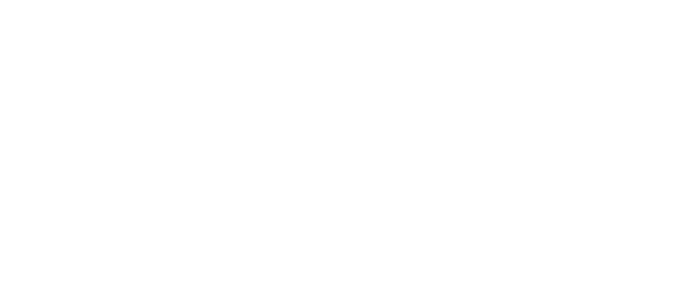
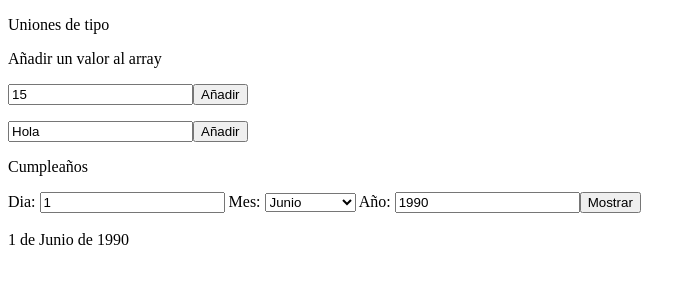
Before and after one commit to Xarli11/angular_01, an Angular app in the folder fundamentosTS/: page / in a window 1280 px wide. Shown: the top 300 px of the page, without its empty margins (0-696 px from the left). Built offline with nearby package versions, Linux system fonts and the light colour scheme.

Commit message:
Añadido el componente de las union

```diff
--- a/fundamentosTS/src/app/app.component.html
+++ b/fundamentosTS/src/app/app.component.html
@@ -1 +1,2 @@
 <app-arrays></app-arrays>
+<app-union></app-union>
--- a/fundamentosTS/src/app/app.module.ts
+++ b/fundamentosTS/src/app/app.module.ts
@@ -4,11 +4,13 @@
 import { AppComponent } from './app.component';
 import { ArraysComponent } from './arrays/arrays.component';
 import { FormsModule } from '@angular/forms';
+import { UnionComponent } from './union/union.component';
 
 @NgModule({
   declarations: [
     AppComponent,
-    ArraysComponent
+    ArraysComponent,
+    UnionComponent
   ],
   imports: [
     BrowserModule,
--- /dev/null
+++ b/fundamentosTS/src/app/union/union.component.html
@@ -0,0 +1,26 @@
+<p>Uniones de tipo</p>
+<p>Añadir un valor al array</p>
+<p><input type="number" [(ngModel)]="ejemploNumber" /><button (click)="addNumber()">Añadir</button></p>
+<p><input type="text" [(ngModel)]="ejemploString"><button (click)="addString()">Añadir</button></p>
+<p>{{mostrar()}}</p>
+<p>Cumpleaños</p>
+<p>
+  Dia: <input type="number" [(ngModel)]="diaCumple">
+  Mes: <select [(ngModel)]="mes">
+    <option value="Enero">Enero</option>
+    <option value="Febrero">Febrero</option>
+    <option value="Marzo">Marzo</option>
+    <option value="Abril">Abril</option>
+    <option value="Mayo">Mayo</option>
+    <option value="Junio">Junio</option>
+    <option value="Julio">Julio</option>
+    <option value="Agosto">Agosto</option>
+    <option value="Septiembre">Septiembre</option>
+    <option value="Octubre">Octubre</option>
+    <option value="Noviembre">Noviembre</option>
+    <option value="Diciembre">Diciembre</option>
+  </select>
+  Año: <input type="number" [(ngModel)]="yearCumple">
+  <button (click)="mostrarCumple()">Mostrar</button><br><br>
+  <label>{{mostrarCumple()}}</label>
+</p>
--- /dev/null
+++ b/fundamentosTS/src/app/union/union.component.ts
@@ -0,0 +1,60 @@
+import { Component } from '@angular/core';
+
+@Component({
+  selector: 'app-union',
+  templateUrl: './union.component.html',
+  styleUrls: ['./union.component.css']
+})
+export class UnionComponent {
+  //Union - Unión de tipos
+  string_number: (string | number)[] = ["Hola", 1, "Adios", 2, "Buenos días", 3];
+  ejemploNumber: number = 1|2|3|4|5|6|7|8|9|10;
+  ejemploString: "Hola"|"Adios"|"Buenos días"="Hola"; //Si no se inicializa, da error
+  diaCumple:number=1;
+  yearCumple:number=1990;
+  mes: meses= meses.junio;
+  //Constructor
+  constructor(){
+    this.mostrar();
+    console.log(this.ejemploNumber);
+    console.log(this.ejemploString);
+  }
+
+  //Metodos
+  mostrar(){
+    let resultado="";
+    for(let i=0;i<this.string_number.length;i++){
+      resultado=resultado+this.string_number[i]+" ";
+    }
+    console.log(resultado);
+  }
+
+  //Metodos para añadir
+  addString(){
+    this.string_number.push(this.ejemploString);
+    console.log("Añadido con exito: "+this.ejemploString);
+    this.mostrar();
+  }
+  addNumber(){
+    this.string_number.push(this.ejemploNumber);
+    console.log("Añadido con exito: "+this.ejemploNumber);
+    this.mostrar();
+  }
+  mostrarCumple(){
+    return this.diaCumple+" de "+this.mes+" de "+this.yearCumple;
+  }
+}
+enum meses{
+  enero="Enero",
+  febrero="Febrero",
+  marzo="Marzo",
+  abril="Abril",
+  mayo="Mayo",
+  junio="Junio",
+  julio="Julio",
+  agosto="Agosto",
+  septiembre="Septiembre",
+  octubre="Octubre",
+  noviembre="Noviembre",
+  diciembre="Diciembre"
+}
```
Also changed, not shown: fundamentosTS/src/app/union/union.component.css (added).
